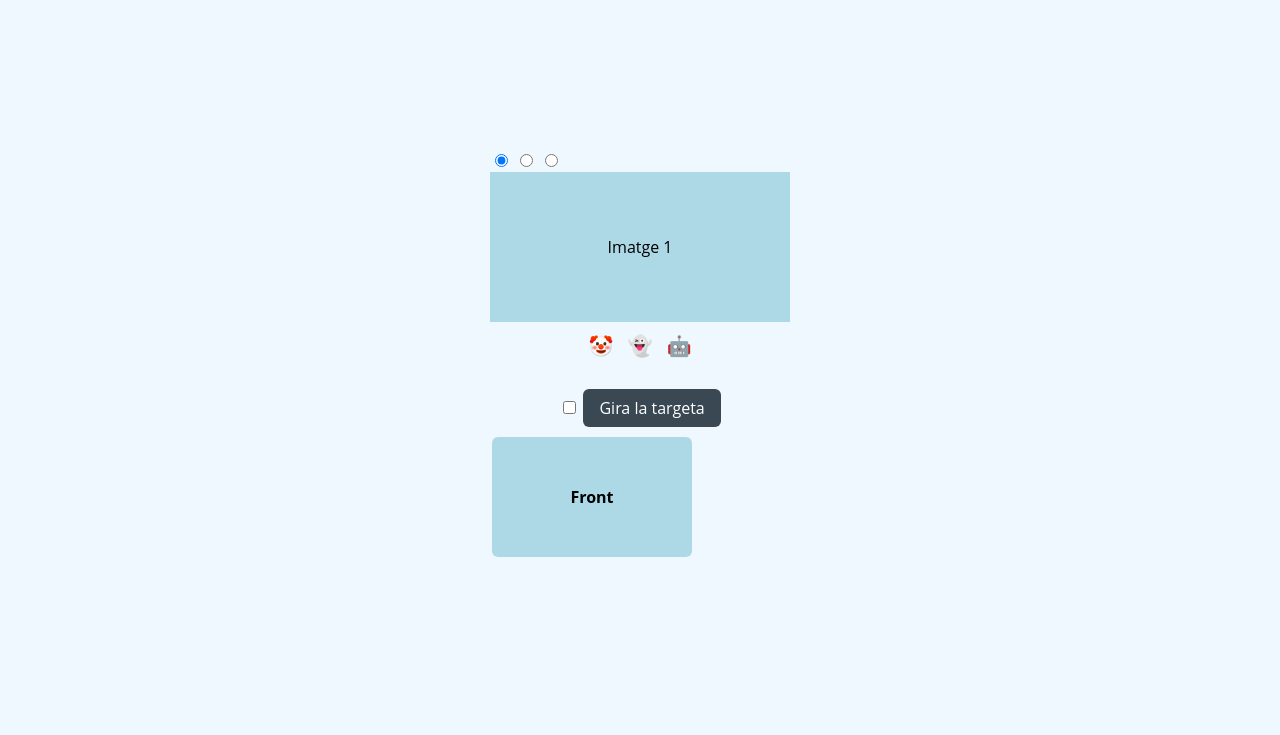
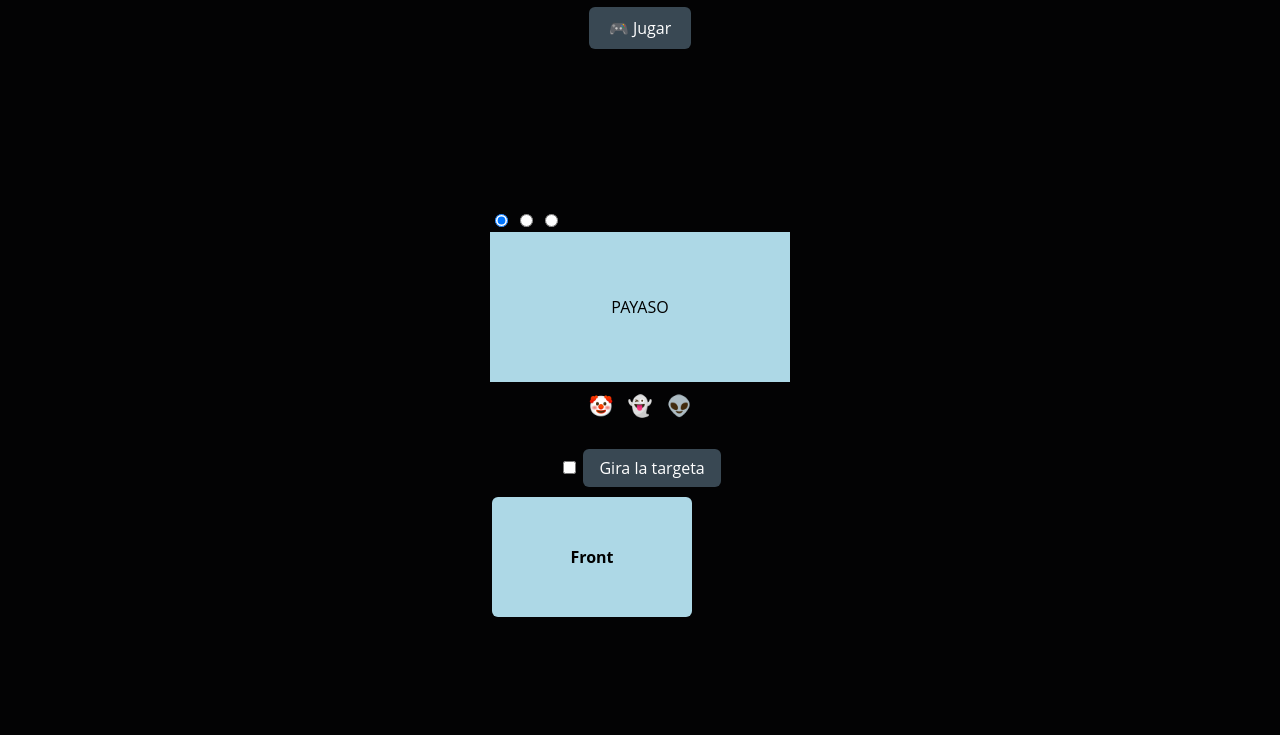
Before and after one commit to Mmortium/DAM1M04-Exercici006, a plain HTML site: page interaccio.html in a window 1280 px wide. Shown: the part 485-1220 px from the top of the page. Drawn offline with Linux system fonts and the light colour scheme.

Commit message:
cambis en colors

```diff
--- a/estils.css
+++ b/estils.css
@@ -8,11 +8,12 @@
 body {
   display: flex;
   background-color: aqua;
-    height: 165vh;
+  height: 180vh;
   justify-content: center;
 }
 h1{
-    background-color: aliceblue;
+  color: #af1ad0;
+  background-color: rgb(0, 0, 0);
   border-radius: 30px;
   text-decoration:underline;
   text-align: center;
@@ -20,7 +21,7 @@ h1{
 
 /*formularios*/
 .camp {
-    margin-bottom: 25px;
+  margin-bottom: 35px;
   position:relative;
 }
 /* Inputs, textarea i select */
@@ -145,9 +146,10 @@ button:hover {
 
 /* Layout general */
 body {
+  background-image: url("img/arte-tim-burton.png"); /* posa aquí la ruta de la teva imatge */
   font-family: "Open Sans", sans-serif;
   margin: 0;
-  background: #f0f8ff;
+  background: #030304;
   display: flex;
   flex-direction: column;
   align-items: center;
--- a/interaccio.html
+++ b/interaccio.html
@@ -30,8 +30,8 @@
             <label for="tab2">🎮 Jugar</label>
 
             <div class="content content-1">
-                <p>Contingut de la pestanya 1.</p>
-                <img src="img/aprendre.png" alt="Aprendre" width="100">
+                <p>PAYASO</p>
+                <img src="img/payaso.png" alt="Aprendre" width="100">
             </div>
             <div class="content content-2">
                 <p>Contingut de la pestanya 2.</p>
@@ -45,15 +45,15 @@
                 <input type="radio" id="slide3" name="slider">
 
                 <div class="slides">
-                    <div class="slide">Imatge 1</div>
-                    <div class="slide">Imatge 2</div>
-                    <div class="slide">Imatge 3</div>
+                    <div class="slide" img src="img/payaso.png">PAYASO</div>
+                    <div class="slide" img src="img/fantasmas.png">FANTASMA</div>
+                    <div class="slide" img src="img/mars_attacks.png">ALIENIGENA</div>
                 </div>
 
                 <div class="controls">
                     <label for="slide1">🤡</label>
                     <label for="slide2">👻</label>
-                    <label for="slide3">🤖</label>
+                    <label for="slide3">👽</label>
                 </div>
             </section>
 
```
Also changed, not shown: index.html (+2 -1 lines), assets/img/arte-tim-burton.jpg (added), assets/img/fantasmas.png (added), assets/img/mars_attacks.png (added), assets/img/payaso.png (added). Lines whose indentation alone changed are shown as unchanged.
